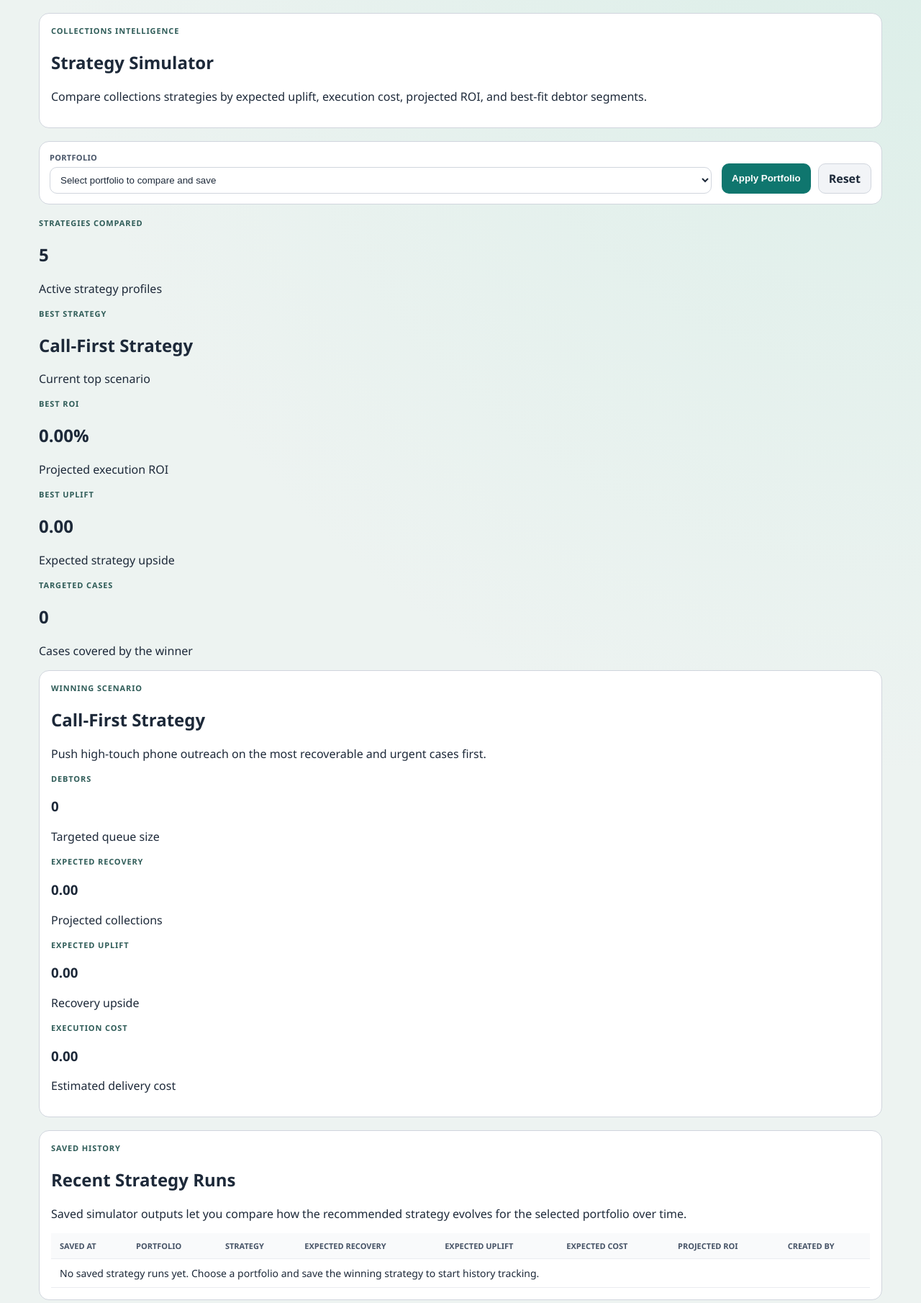
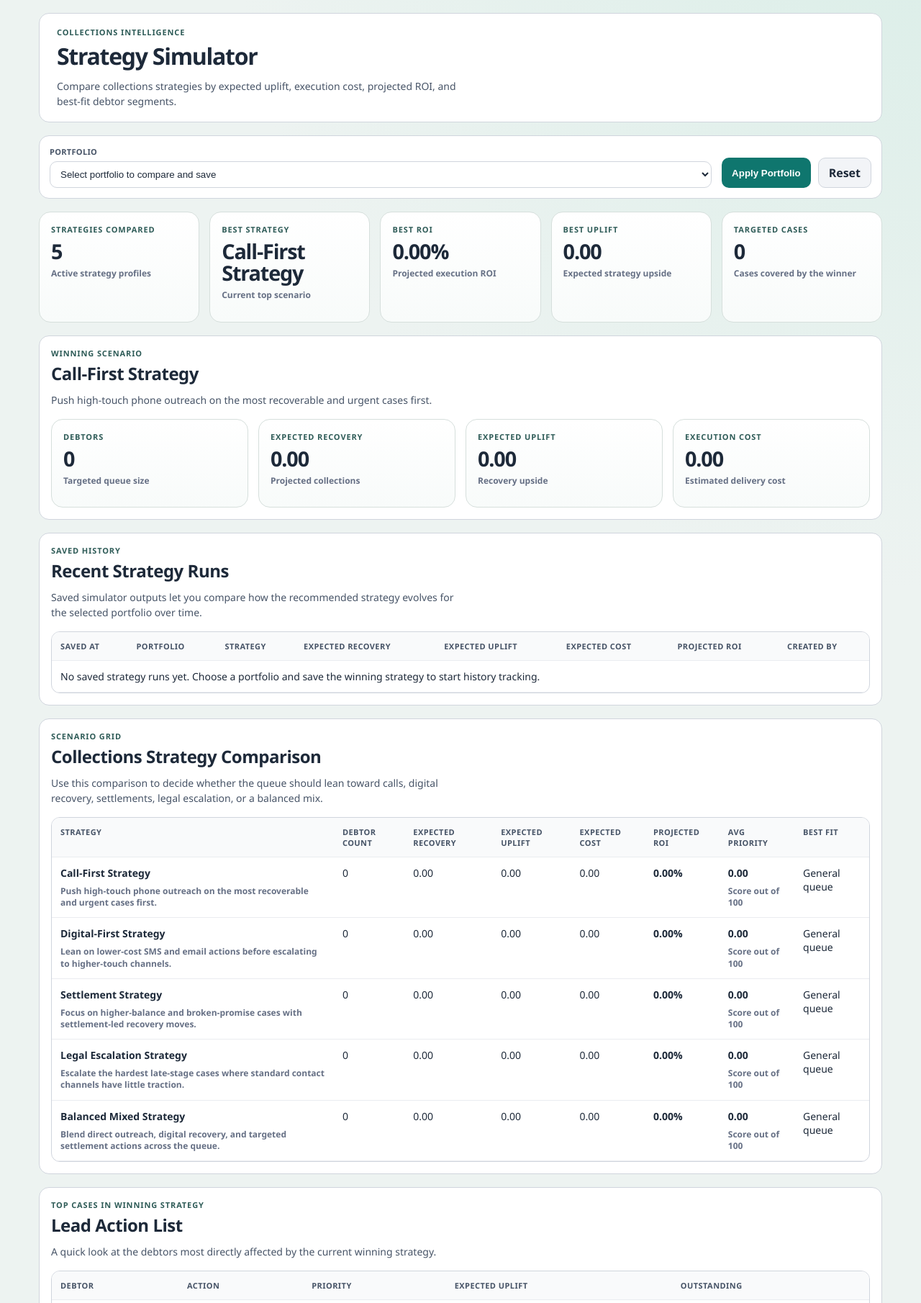
Before and after one commit to vegaFlex/debt-risk-intelligence-hub, a Django app: page /strategy/simulator/ in a window 1280 px wide. Shown: the part 135-1945 px from the top of the page at 72% size. Run offline with Django 5.2, Linux system fonts and the light colour scheme; data that the repository does not hold is empty.

Commit message:
style: tighten strategy workspace layouts

```diff
--- a/static/css/app.css
+++ b/static/css/app.css
@@ -230,13 +230,24 @@
   margin-bottom: 6px;
 }
 
-input, select {
+input, select, textarea {
   width: 100%;
   border: 1px solid var(--border);
   border-radius: 10px;
   padding: 9px 10px;
   background: #fff;
   color: var(--ink);
+}
+
+textarea {
+  resize: vertical;
+  min-height: 116px;
+  font-family: inherit;
+}
+
+input[type="checkbox"] {
+  width: auto;
+  padding: 0;
 }
 
 .actions { display: flex; gap: 10px; margin-top: 14px; flex-wrap: wrap; }
@@ -628,6 +639,157 @@
   color: var(--muted);
   font-size: 13px;
   font-weight: 600;
+}
+
+.page-header {
+  padding: 18px 24px;
+}
+
+.page-header h1 {
+  margin: 0;
+  font-size: clamp(2rem, 2.5vw, 2.7rem);
+  letter-spacing: -0.04em;
+}
+
+.muted-copy {
+  margin: 10px 0 0;
+  color: var(--muted);
+  font-size: 14px;
+  line-height: 1.5;
+  max-width: 72ch;
+}
+
+.section-heading {
+  display: flex;
+  justify-content: space-between;
+  align-items: end;
+  gap: 14px;
+  flex-wrap: wrap;
+  margin-bottom: 16px;
+}
+
+.section-heading h2,
+.section-heading h3 {
+  margin: 0;
+  letter-spacing: -0.02em;
+}
+
+.insight-grid {
+  display: grid;
+  grid-template-columns: repeat(5, minmax(0, 1fr));
+  gap: 14px;
+  margin-bottom: var(--section-gap);
+}
+
+.summary-card,
+.insight-card,
+.mini-stat-card {
+  background: linear-gradient(180deg, #ffffff 0%, #f8fbfa 100%);
+  border: 1px solid #d6dfdc;
+  border-radius: 16px;
+  padding: 16px;
+  box-shadow: inset 0 1px 0 rgba(255, 255, 255, 0.9);
+}
+
+.summary-card h2,
+.insight-card h3,
+.mini-stat-card h3 {
+  margin: 8px 0 0;
+  font-size: clamp(1.8rem, 2.2vw, 2.35rem);
+  letter-spacing: -0.04em;
+  line-height: 1.05;
+}
+
+.metric-subtitle,
+.table-subtitle {
+  display: block;
+  margin-top: 8px;
+  color: #667085;
+  font-size: 12px;
+  font-weight: 600;
+  line-height: 1.35;
+}
+
+.mini-stat-grid {
+  display: grid;
+  grid-template-columns: repeat(4, minmax(0, 1fr));
+  gap: 14px;
+}
+
+.table-shell {
+  background: var(--card);
+  border: 1px solid var(--border);
+  border-radius: 12px;
+  overflow-x: auto;
+}
+
+.data-table {
+  width: 100%;
+  min-width: 980px;
+  border-collapse: collapse;
+}
+
+.data-table th,
+.data-table td {
+  padding: 12px;
+  border-bottom: 1px solid #eaecf0;
+  vertical-align: top;
+  text-align: left;
+  font-size: 14px;
+}
+
+.data-table th {
+  background: #f9fafb;
+  font-size: 11px;
+  text-transform: uppercase;
+  letter-spacing: 0.04em;
+  color: #475467;
+}
+
+.tight-list {
+  margin: 12px 0 0 18px;
+  padding: 0;
+  display: grid;
+  gap: 4px;
+}
+
+.full-span {
+  grid-column: 1 / -1;
+}
+
+.strategy-save-card {
+  margin-bottom: 16px;
+  padding: 14px;
+  border-radius: 16px;
+  background: linear-gradient(180deg, #fcfdfd 0%, #f7faf9 100%);
+}
+
+.strategy-save-card .filter-toolbar {
+  gap: 12px;
+}
+
+.strategy-rule-grid {
+  grid-template-columns: repeat(6, minmax(0, 1fr));
+}
+
+.checkbox-field {
+  display: flex;
+  flex-direction: column;
+  justify-content: flex-end;
+}
+
+.checkbox-control {
+  min-height: 42px;
+  border: 1px solid var(--border);
+  border-radius: 10px;
+  display: flex;
+  align-items: center;
+  justify-content: center;
+  background: #fff;
+}
+
+.checkbox-control input {
+  transform: scale(1.05);
 }
 
 select.auto-submit-filter {
```
Also changed, not shown: apps/strategy/templates/strategy/rules.html (+4 -4 lines).
